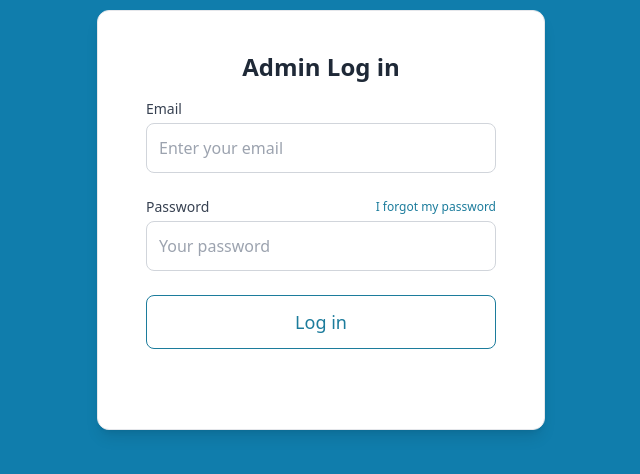
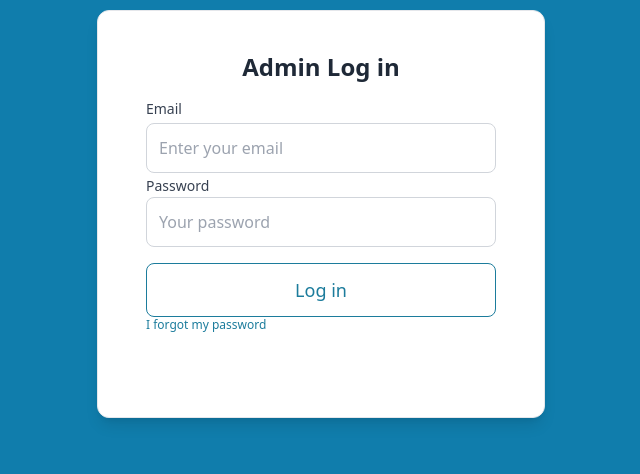
Before and after one commit to jomelmarino/electron-capstone, an Electron app: page index.html in a window 1600 px wide. Shown: the part 198-672 px from the top of the page, without its empty margins (479-1119 px from the left). Drawn offline with Linux system fonts and the light colour scheme.

Commit message:
Modified the position of forget password

```diff
--- a/index.html
+++ b/index.html
@@ -17,7 +17,7 @@
 
         <h2 class="text-2xl font-semibold text-center mb-4 text-gray-800">Admin Log in</h2>
 
-        <form id="loginForm" class="space-y-6">
+        <form id="loginForm" class="space-y-5 ">
 
           <div>
             <label for="email" class="block text-sm font-medium text-gray-700 mb-1">Email</label>
@@ -26,10 +26,7 @@
           </div>
 
           <div>
-            <div class="flex justify-between items-center mb-1">
-                <label for="password" class="text-sm font-medium text-gray-700">Password</label>
-                <a href="#" class="text-xs text-link-blue hover:underline">I forgot my password</a>
-            </div>
+            <label for="password" class="text-sm font-medium text-gray-700">Password</label>
             <input type="password" id="password" placeholder="Your password" required
                    class="w-full p-3 border border-gray-300 rounded-lg focus:outline-none focus:border-link-blue">
           </div>
@@ -39,9 +36,14 @@
                          rounded-lg text-lg font-medium hover:bg-app-blue-light hover:text-white transition">
             Log in
           </button>
+
+          <div class="flex justify-between items-center mb-1">
+              <a href="#" class="text-xs text-link-blue hover:underline">I forgot my password</a>
+          </div>
         </form>
       </div>
+      </div>
 
-    </div>
+    <script src="./dist/login.js"></script>
   </body>
 </html>
```
